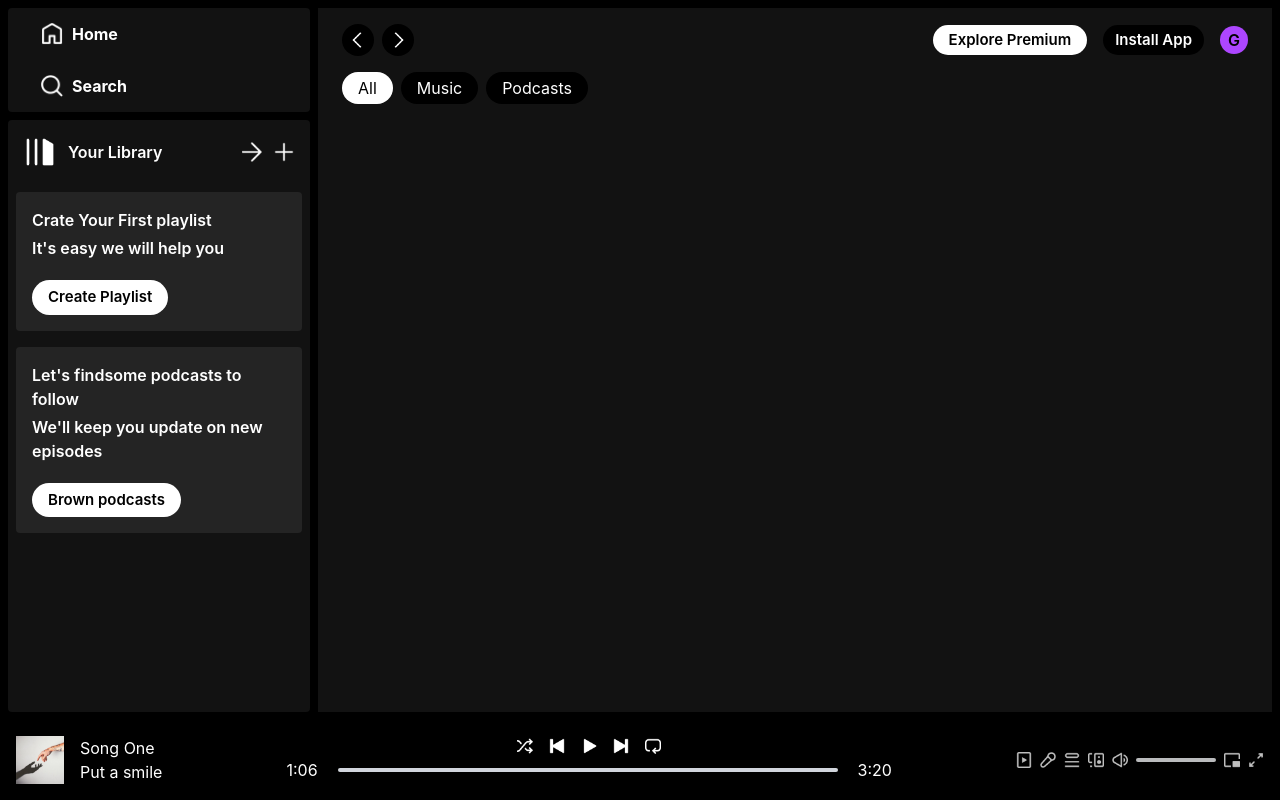
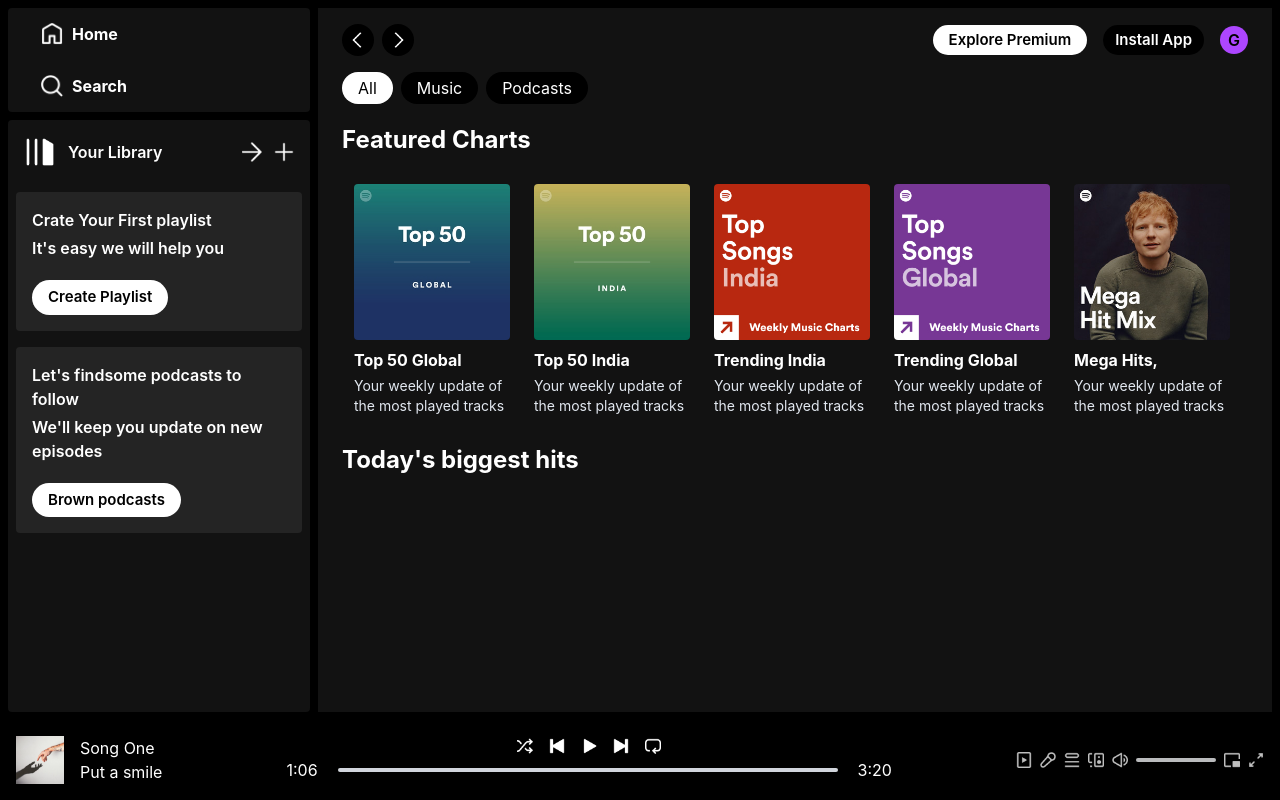
Before and after one commit to aakritii7/Spotify-Clone, a React (Vite) app: page / in a window 1280 px wide. Built offline with nearby package versions, Linux system fonts and the light colour scheme.

Commit message:
AlbumItem and SongItem is started

```diff
--- /dev/null
+++ b/src/Component/AlbumItem.jsx
@@ -0,0 +1,14 @@
+import React from 'react'
+
+const AlbumItem = ({image,name,desc,id}) => {
+  return (
+    <div className='min-w-[180px] p-2 px-3 rounded cursor-pointer hover:bg-[#ffffff26]'>
+        <img className='rounded' src={image} alt="" />
+        <p className='font-bold mt-2 mb-1'>{name}</p>
+        <p className='text-slate-200 text-sm'>{desc}</p>
+
+    </div>
+  )
+}
+
+export default AlbumItem
--- a/src/Component/DisplayHome.jsx
+++ b/src/Component/DisplayHome.jsx
@@ -1,12 +1,26 @@
 import React from 'react'
 import Navbar from './Navbar'
+import { albumsData, songsData } from '../assets/assets'
+import AlbumItem from './AlbumItem'
 
 const DisplayHome = () => {
   return (
     <>
       <Navbar />
-      <div className='my-5 font-bold text-2xl'>
+      <div className='mb-4'>
+        <h1 className='my-5 font-bold text-2xl'>Featured Charts</h1>
+        <div className='flex overflow-auto'>
+          {albumsData.map((item,index)=>(
+          <AlbumItem key={index} name={item.name} desc={item.desc} id={item.id} image={item.image} />
+        ))}
+        </div>
+      </div>
 
+      <div className='mb-4'>
+        <h1 className='my-5 font-bold text-2xl'>Today's biggest hits</h1>
+        <div className='flex overflow-auto'>
+          {}
+        </div>
       </div>
     </>
   )
--- /dev/null
+++ b/src/Component/SongItem.jsx
@@ -0,0 +1,11 @@
+import React from 'react'
+
+const SongItem = () => {
+  return (
+    <div>
+
+    </div>
+  )
+}
+
+export default SongItem
--- a/src/index.css
+++ b/src/index.css
@@ -1 +1,5 @@
 @import "tailwindcss";
+
+::-webkit-scrollbar{
+    display: none;
+}
```
